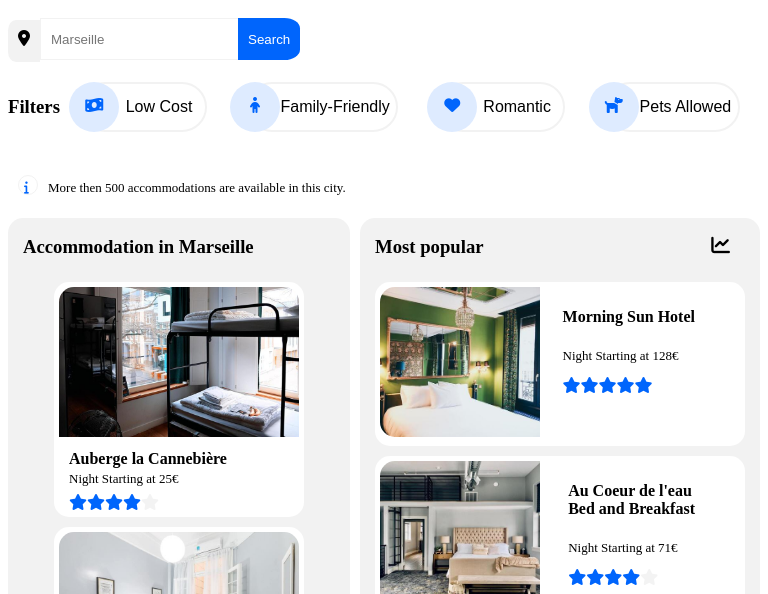
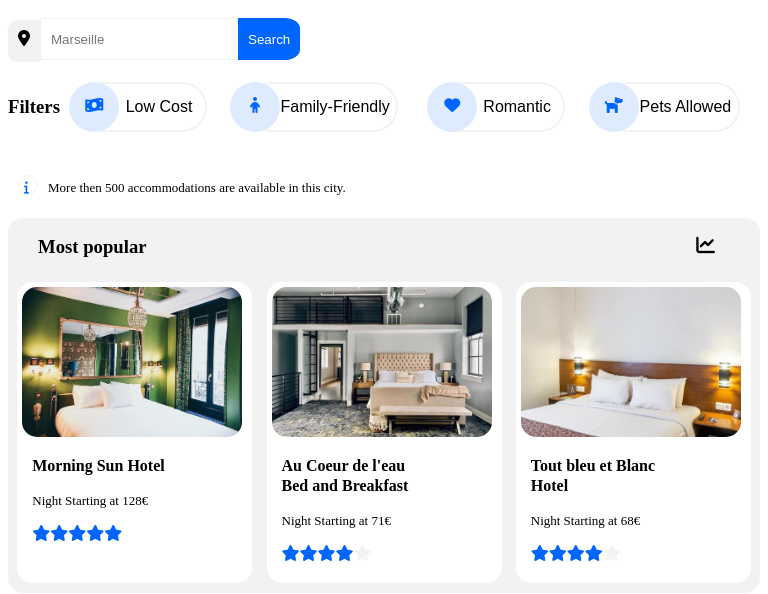
Before and after one commit to GDelauney/Project2_Booki, a plain HTML site: page index.html in a window 768 px wide. Shown: the part 187-781 px from the top of the page. Drawn offline with Linux system fonts and the light colour scheme; a web font is replaced by a local one.

Commit message:
Tablet responsive

```diff
--- a/style.css
+++ b/style.css
@@ -299,12 +299,16 @@ below 768 for mobile phones
   flex-direction: row;
   justify-content: space-between;
 }
-@media only screen and (max-width: 767px) {
+@media all and (max-width: 767px) {
     #Section1{
         display: flex;
         flex-direction: column-reverse;
-
     }
+}
+@media all and (min-width: 768px) and (max-width: 991px) {
+  #Section1{
+    flex-direction: column-reverse;
+  }
 }
 
 /*ACCOMMODATION*/
@@ -326,6 +330,11 @@ below 768 for mobile phones
         width: 100%;
         align-content: center;
     }
+}
+@media all and (min-width: 768px) and (max-width: 991px){
+  .Acc_container{
+    width: 100%;
+  }
 }
 .Accbox {
   display: flex;
@@ -385,12 +394,10 @@ below 768 for mobile phones
   margin-left: 10px;
 }
 @media only screen and (max-width: 767px) {
-    .Pop_container {
-        border-radius: 0%;
-        width: 100%;
-        align-content: center;
-        margin-left: 0px;
-    }
+
+}
+@media all and (min-width: 768px) and (max-width: 991px){
+
 }
 #Popbox{
   background-color: white;
@@ -401,11 +408,6 @@ below 768 for mobile phones
 }
 #Popbox:hover{
     box-shadow: 2px 2px 5px grey;
-}
-@media only screen and (max-width: 767px) {
-    #Popbox {
-        min-width: fit-content;
-    }
 }
 .Pop_title{
     width: 100%;
@@ -426,6 +428,46 @@ below 768 for mobile phones
 .Pop_caption{
     float: right;
     margin-right: 45px;
+}
+@media all and (max-width: 767px) {
+    #Popbox {
+        min-width: fit-content;
+    }
+    .Pop_container {
+        border-radius: 0%;
+        width: 100%;
+        align-content: center;
+        margin-left: 0px;
+    }
+}
+@media all and (min-width: 768px) and (max-width: 991px)/*TABLET*/{
+  #Popbox {
+    width: 225px;
+    height: 291px;
+  }
+  .Pop_image{
+    width: 220px;
+    border-radius: 15px 15px 15px 15px;
+  }
+  .Pop_heading{
+    margin-top: 15px;
+    margin-bottom: 15px;
+  }
+  .Pop_caption{
+    margin-left: 10px;
+    line-height: 20px;
+    float: none;
+  }
+  .Pop_container{
+    flex-direction: row;
+    flex-wrap: wrap;
+    justify-content: space-evenly;
+    width: 100%;
+    height: fit-content;
+    padding-bottom: 5px;
+    margin-left: 0px;
+    margin-bottom: 10px;
+  }
 }
 /* ACTIVITIES */
 
```
